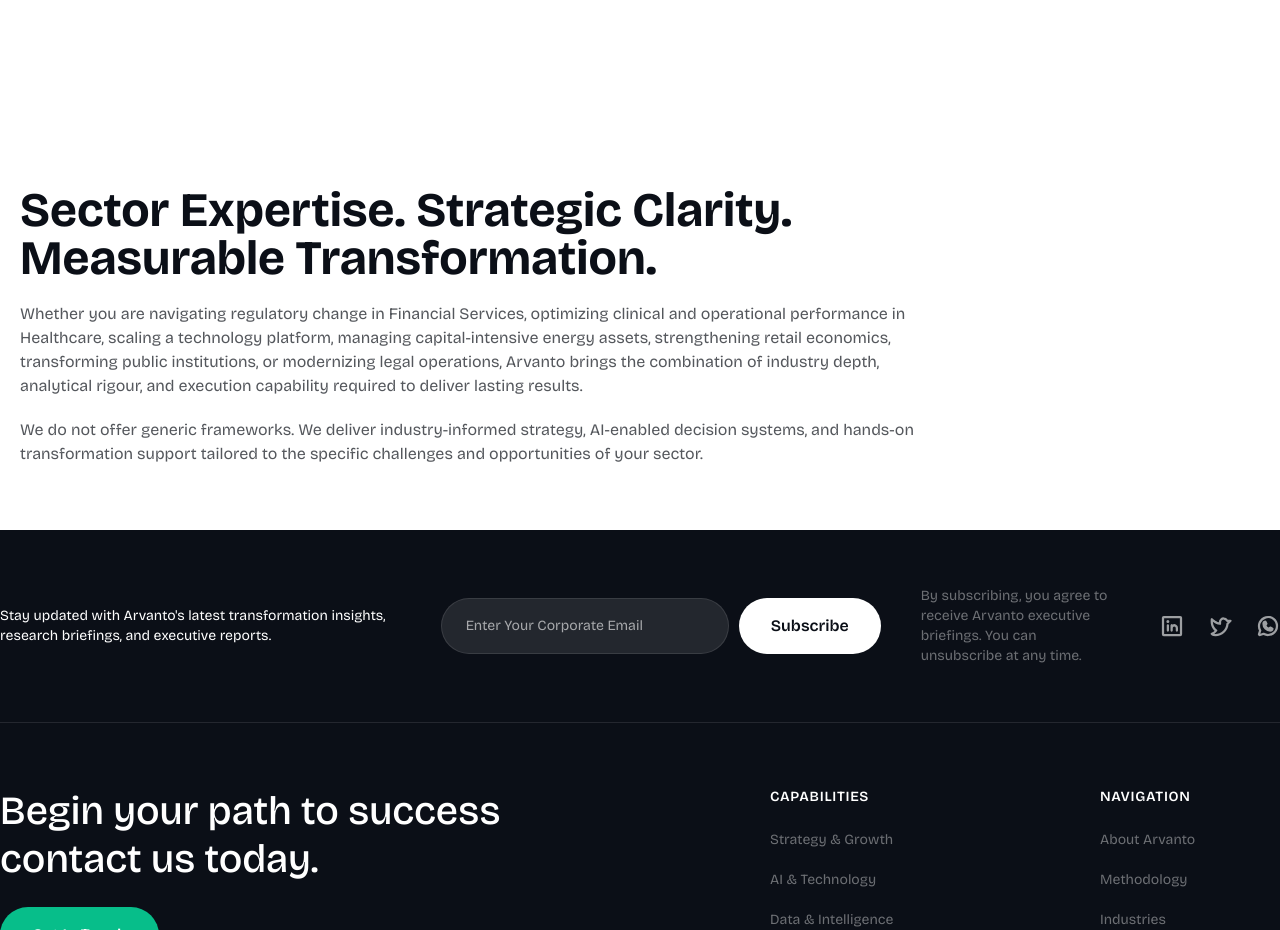
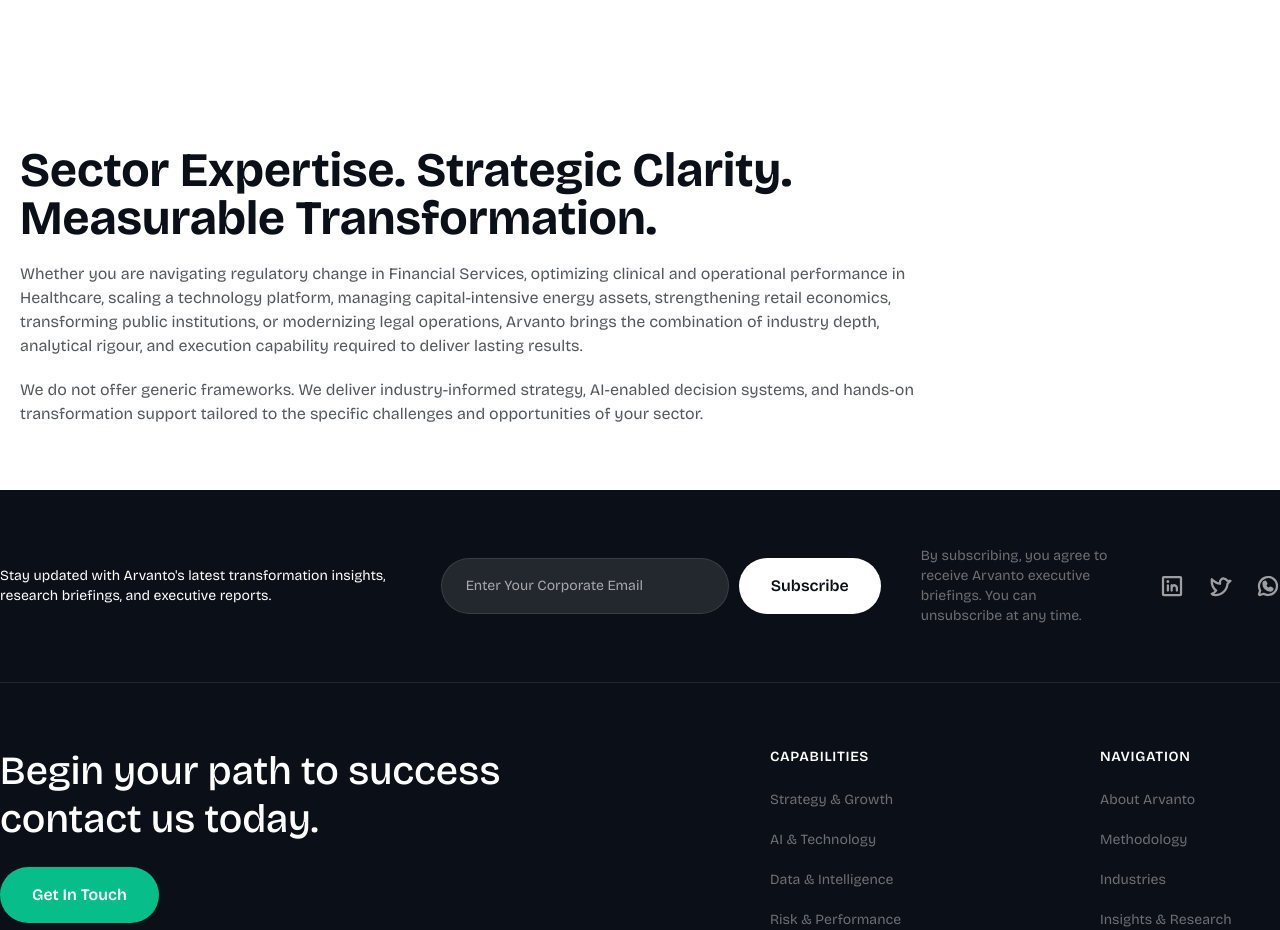
Before and after one commit to k-clinton/Arvanto, a Next.js app: page /industries in a window 1280 px wide. Shown: the part 6347-7277 px from the top of the page. Built offline with nearby package versions, Linux system fonts and the light colour scheme.

Commit message:
feat: adjust padding in IndustriesPage for improved layout consistency

```diff
--- a/src/app/industries/page.tsx
+++ b/src/app/industries/page.tsx
@@ -164,7 +164,7 @@ export default function IndustriesPage() {
       </section>
 
       <section className="container mx-auto max-w-8xl px-5 2xl:px-0">
-        <div className="pt-10 sm:pt-14">
+        <div className="pt-3 sm:pt-4">
           <div className="grid gap-3 sm:grid-cols-12 sm:gap-8">
             <div className="space-y-5 sm:col-span-9">
               <h2 className="text-3xl font-bold leading-tight sm:text-4xl md:text-5xl">
```
